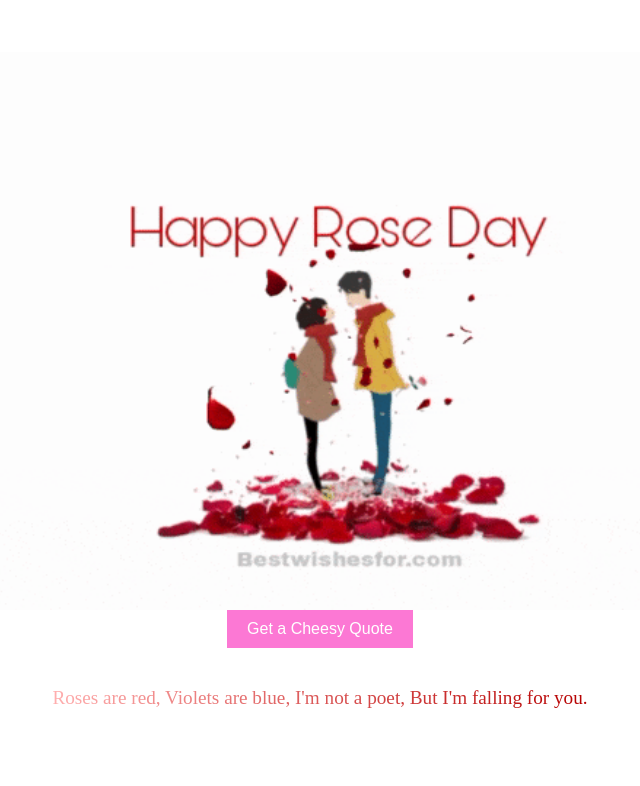
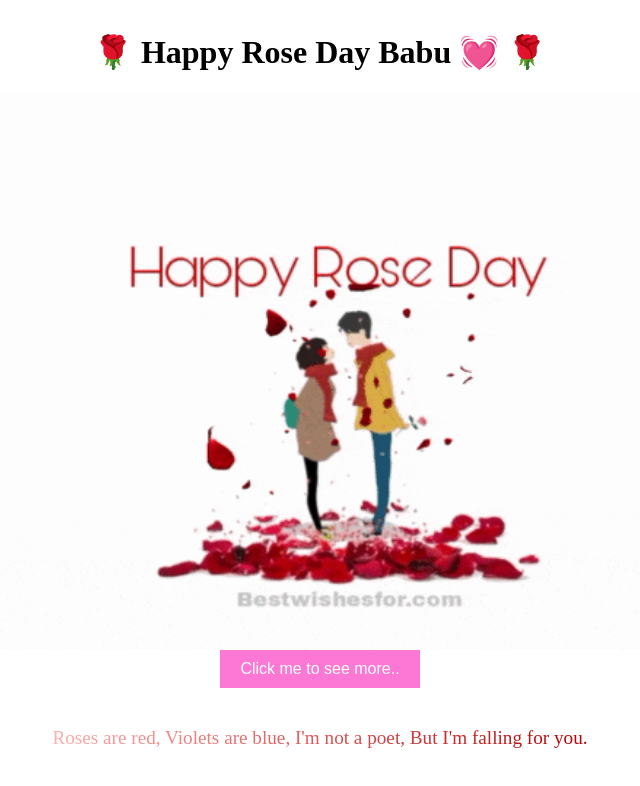
Before and after one commit to KashishBhateja03/BlahBlah, a plain HTML site: page index.html in a window 1280 px wide. Shown: the whole page, without its empty margins (320-960 px from the left). Drawn offline with Linux system fonts and the light colour scheme.

Commit message:
Update index.html

```diff
--- a/index.html
+++ b/index.html
@@ -3,14 +3,14 @@
 <head>
   <meta charset="UTF-8">
   <meta name="viewport" content="width=device-width, initial-scale=1.0">
-  <title>Blah blah</title>
+  <title>Heeeyyyaa</title>
   <link rel="stylesheet" href="style.css">
 </head>
 <body>
   <div class="container">
-    <!-- <h1>&#127801; Happy Rose Day &#127801;</h1> -->
+     <h1>&#127801; Happy Rose Day Babu &#x1F493; &#127801;</h1>
     <img src="rose.gif" alt="Rose day">
-    <button id="showStringBtn">Get a Cheesy Quote</button>
+    <button id="showStringBtn">Click me to see more..</button>
     <div class="center-div" id="output"></div>
   </div>
 
```
